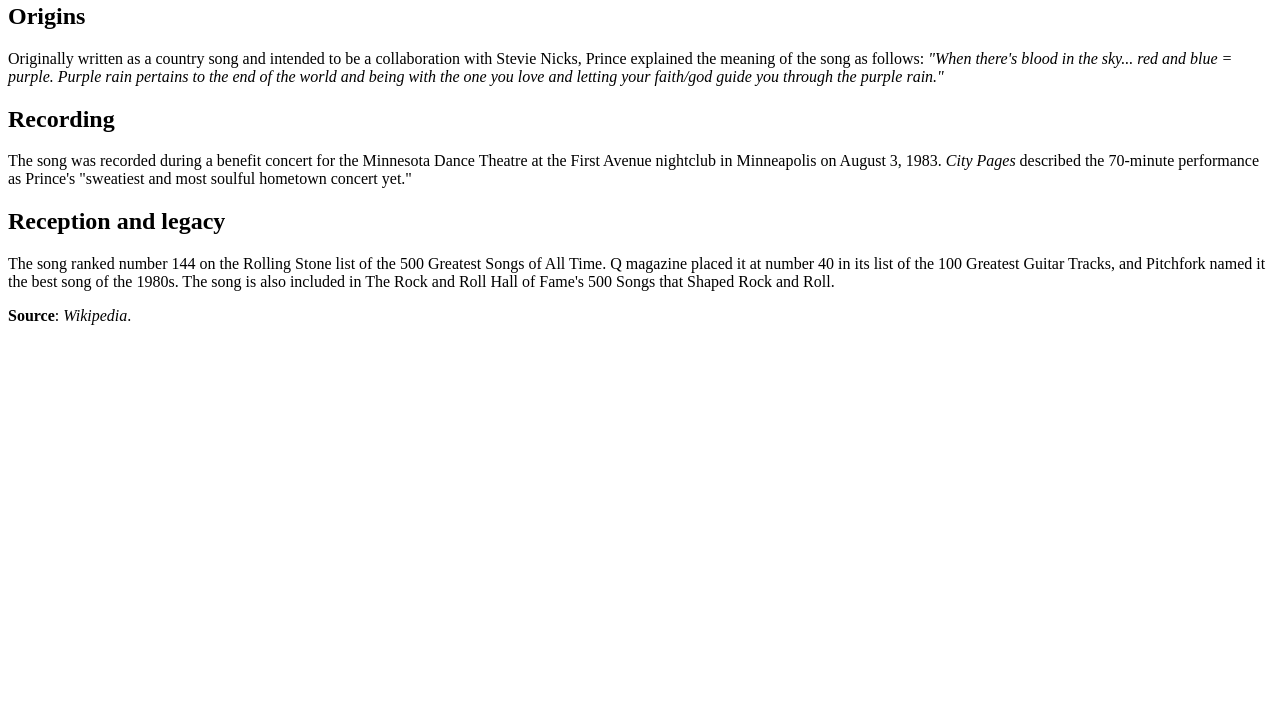
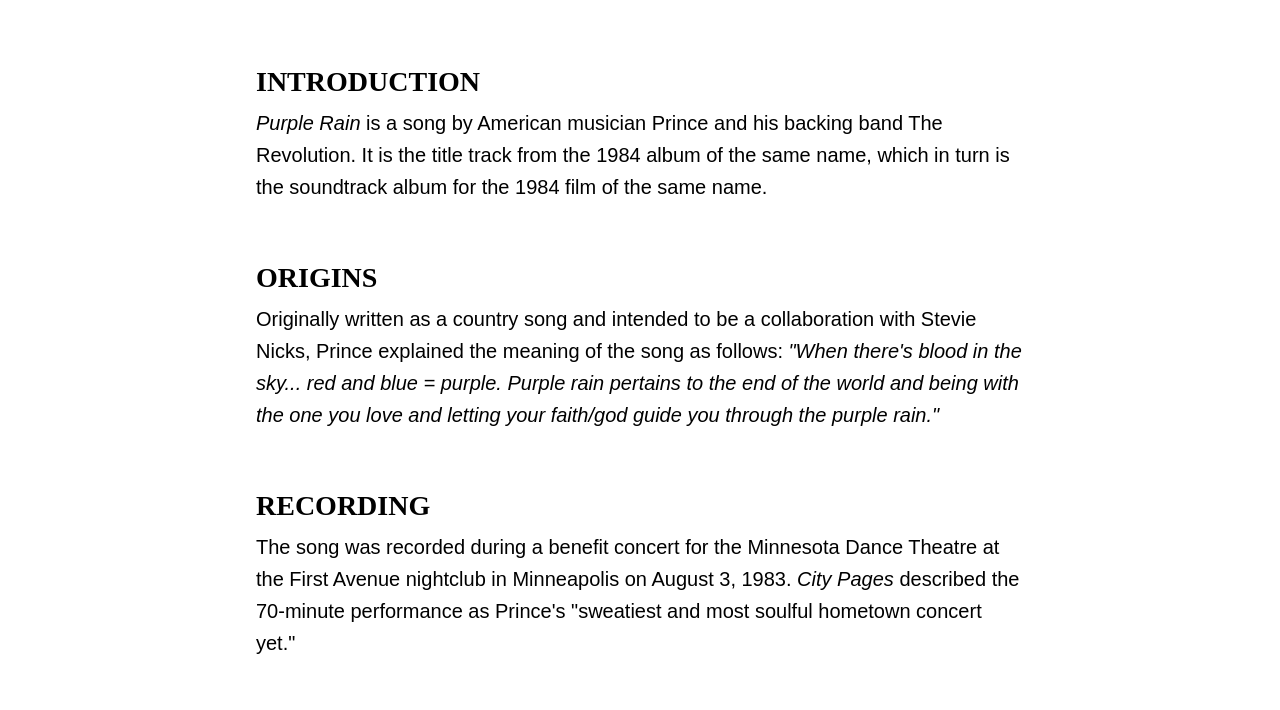
Before and after one commit to Ezotose-1/Ezotose-1.github.io, a plain HTML site: page exercises/page-3.html in a window 1280 px wide. Shown: the part 180-890 px from the top of the page. Before the commit the page ends 800 px from the top, so only its background shows below. Drawn offline with Linux system fonts and the light colour scheme.

Commit message:
Update page-3.html

```diff
--- a/exercises/page-3.html
+++ b/exercises/page-3.html
@@ -6,6 +6,7 @@
     <meta name="viewport" content="width=device-width, initial-scale=1.0">
     <title>Purple Rain</title>
     <meta name="description" content="A basic web page containing some text from Wikipedia about the 1983-recorded song Purple Rain by Prince">
+    <link rel="stylesheet" href="assets/css/style-3.css">
 </head>
 
 <body>
```
